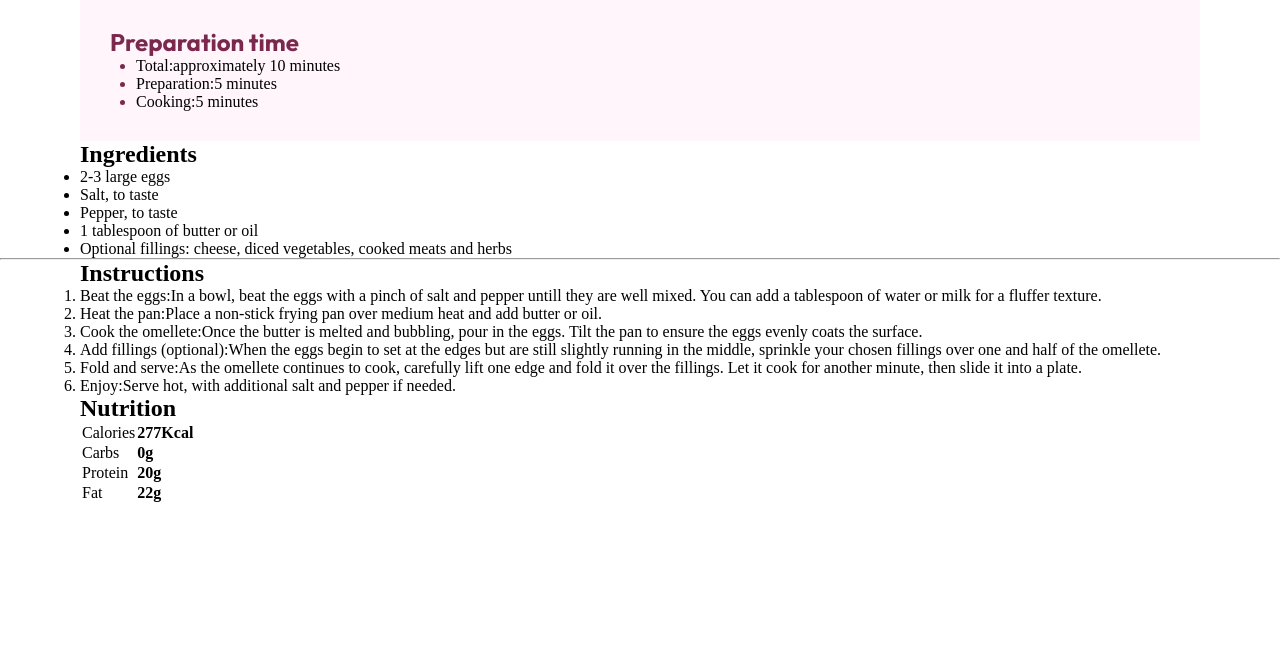
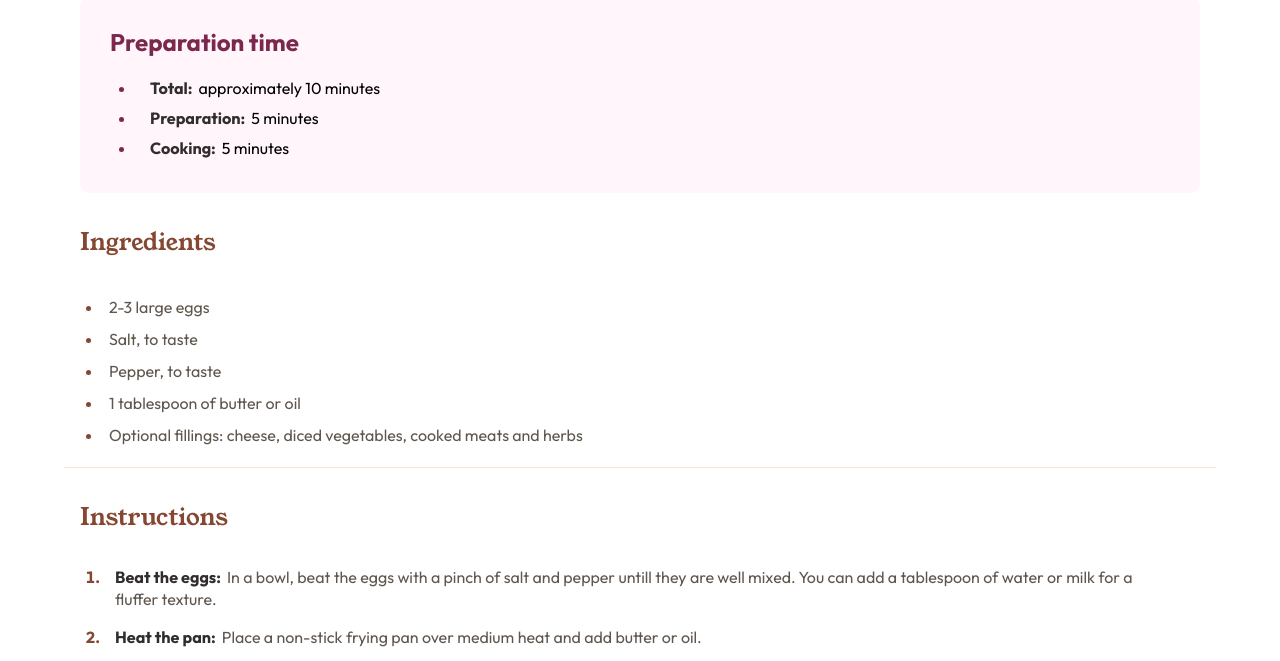
Before and after one commit to Eggys321/omelette-recipe-page, a plain HTML site: page index.html in a window 1280 px wide. Shown: the part 727-1388 px from the top of the page. Before the commit the page ends 1231 px from the top, so only its background shows below. Drawn offline with Linux system fonts and the light colour scheme.

Commit message:
fixes:css styles

```diff
--- a/index.html
+++ b/index.html
@@ -35,7 +35,7 @@
         </div>
       </section>
       <!-- section-3 - ingredients -->
-      <section class="container">
+      <section class="container section-3">
         <h2>Ingredients</h2>
         <ul>
           <li>2-3 large eggs</li>
@@ -47,9 +47,9 @@
           </li>
         </ul>
       </section>
-      <hr />
+      <!-- <hr /> -->
       <!-- section-4 - instructions -->
-      <section class="container">
+      <section class="container section-4">
         <h2>Instructions</h2>
         <ol>
           <li>
@@ -81,14 +81,13 @@
             needed.
           </li>
         </ol>
+      </section>
+
         <!-- section-5 - Nutrition-->
-        <section>
+        <section class="container section-5">
           <h2>Nutrition</h2>
+          <p>The table below shows nutritional values per serving without the additional fillings.</p>
           <table>
-            <!-- <thead>
-              <th>Name</th>
-              <th>Subject</th>
-            </thead> -->
             <tbody>
               <tr>
                 <td>Calories</td>
@@ -109,7 +108,6 @@
             </tbody>
           </table>
         </section>
-      </section>
     </main>
   </body>
   <!-- <nav>
--- a/style.css
+++ b/style.css
@@ -1,52 +1,53 @@
-@import url('https://fonts.googleapis.com/css2?family=Young+Serif&display=swap');
-@import url('https://fonts.googleapis.com/css2?family=Outfit:wght@100..900&display=swap');
+@import url("https://fonts.googleapis.com/css2?family=Young+Serif&display=swap");
+@import url("https://fonts.googleapis.com/css2?family=Outfit:wght@100..900&display=swap");
 
-*{
+* {
   padding: 0;
   margin: 0;
   box-sizing: border-box;
 }
 
-:root{
-    --white:hsl(0, 0%, 100%);
-    --stone-100:hsl(30, 54%, 90%);
-    --stone-150:hsl(30, 18%, 87%);
-    --stone-600:hsl(30, 10%, 34%);
-    --stone-900:hsl(24, 5%, 18%);
-    --brown-800:hsl(14, 45%, 36%);
-    --rose-800:hsl(332, 51%, 32%);
-    --rose-50:hsl(330, 100%, 98%);
-    --ff-young-serif:"Young Serif", serif;
-    --ff-outfit:"Outfit", serif;
+:root {
+  --white: hsl(0, 0%, 100%);
+  --stone-100: hsl(30, 54%, 90%);
+  --stone-150: hsl(30, 18%, 87%);
+  --stone-600: hsl(30, 10%, 34%);
+  --stone-900: hsl(24, 5%, 18%);
+  --brown-800: hsl(14, 45%, 36%);
+  --rose-800: hsl(332, 51%, 32%);
+  --rose-50: hsl(330, 100%, 98%);
+  --ff-young-serif: "Young Serif", serif;
+  --ff-outfit: "Outfit", serif;
 }
 
-body{
+body {
   display: flex;
   justify-content: center;
   align-items: center;
   min-height: 100vh;
+  overflow-x: hidden;
 }
 /* utils */
-.container{
+.container {
   max-width: 90%;
   /* border: 1px solid red; */
   margin: auto;
   padding: 0 1rem;
 }
 /* section-1 */
-.section-1 img{
+.section-1 img {
   max-width: 100%;
 }
 
 /* section-2 */
-.section-2 h1{
+.section-2 h1 {
   font-family: var(--ff-young-serif);
   font-weight: 400;
   font-size: 2rem;
   color: var(--stone-900);
   padding: 1rem 0;
 }
-.section-2 p{
+.section-2 p {
   font-size: 16px;
   font-family: var(--ff-outfit);
   color: var(--stone-600);
@@ -55,22 +56,134 @@ body{
   line-height: 1.3rem;
 }
 
-.section-2-div{
+.section-2-div {
   background-color: var(--rose-50);
-    padding:30px;
+  padding: 30px;
+  border-radius: 10px;
 }
 
-.section-2-div h3{
+.section-2-div h3 {
   font-family: var(--ff-outfit);
   font-weight: 700;
   font-size: 1.5rem;
   color: var(--rose-800);
-    border-radius: 10px;
+  padding-bottom: 1rem;
 }
 
-.section-2-div ul li::marker{
+.section-2-div ul li::marker {
   color: var(--rose-800);
 }
-.section-2-div ul{
+.section-2-div ul {
   padding: 0 26px;
+  font-family: var(--ff-outfit);
 }
+
+.section-2-div ul li {
+  padding-left: 14px;
+  line-height: 30px;
+}
+
+span {
+  color: var(--stone-900);
+  font-weight: 700;
+  padding-right: 6px;
+  font-size: 16.2px;
+}
+
+/* section-3 */
+.section-3 {
+  border-bottom: 1px solid var(--stone-100);
+  padding-bottom: 16px;
+}
+
+.section-3 h2 {
+  padding: 2rem 0;
+  color: var(--brown-800);
+  font-family: var(--ff-young-serif);
+  font-weight: 400;
+}
+
+.section-3 ul li::marker {
+  color: var(--brown-800);
+}
+
+.section-3 ul {
+  padding: 0 23px;
+  font-family: var(--ff-outfit);
+  color: var(--stone-600);
+  line-height: 2rem;
+}
+
+.section-3 ul li {
+  padding-left: 6px;
+}
+
+/* section-4 */
+.section-4 {
+  border-bottom: 1px solid var(--stone-100);
+  padding-bottom: 16px;
+}
+
+.section-4 h2 {
+  padding: 2rem 0;
+  color: var(--brown-800);
+  font-family: var(--ff-young-serif);
+  font-weight: 400;
+}
+
+.section-4 ol {
+  padding: 0 23px;
+  font-family: var(--ff-outfit);
+  color: var(--stone-600);
+  line-height: 2rem;
+}
+
+.section-4 ol li::marker {
+  color: var(--brown-800);
+  font-weight: bold;
+}
+
+.section-4 ol li {
+  padding: 0 0 16px 12px;
+  line-height: 22px;
+}
+
+/* section-5 - Table */
+
+.section-5 {
+  margin-bottom: 50px;
+}
+
+.section-5 h2 {
+  padding: 2rem 0;
+  color: var(--brown-800);
+  font-family: var(--ff-young-serif);
+  font-weight: 400;
+}
+
+.section-5 p{
+    font-size: 16px;
+    font-family: var(--ff-outfit);
+    font-weight: 400;
+    color: var(--stone-600);
+    padding: 0.4rem 0 1rem;
+    line-height: 1.3rem;
+}
+/* table */
+table{
+    /* border: 1px solid red; */
+    width: 100%;
+}
+
+tbody{
+    font-family: var(--ff-outfit);
+}
+
+table td{
+    padding: 20px 30px;
+}
+
+td strong{
+    font-weight: 700;
+    color: var(--brown-800);
+}
```
Lines whose indentation alone changed are shown as unchanged.
